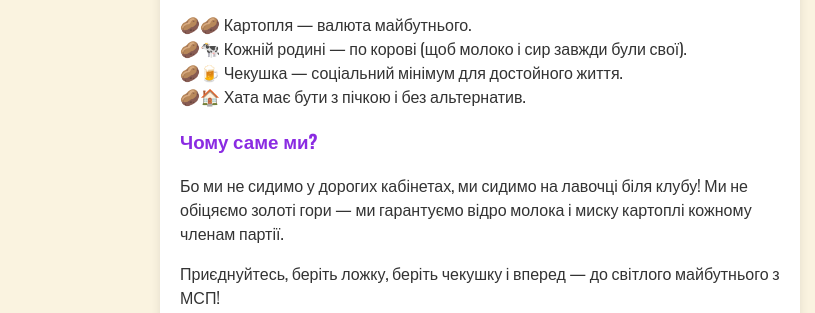
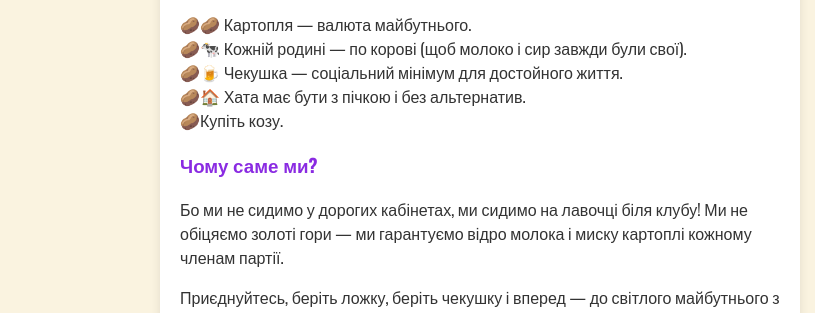
Before and after one commit to riabakmaksym-dev/lab-3, a plain HTML site: page index.html in a window 1280 px wide. Shown: the part 448-761 px from the top of the page, 0-815 px from the left. Drawn offline with nearby package versions, Linux system fonts and the light colour scheme.

Commit message:
Купіть козу

```diff
--- a/index.html
+++ b/index.html
@@ -28,6 +28,7 @@
       <li>🐄 Кожній родині — по корові (щоб молоко і сир завжди були свої).</li>
       <li>🍺 Чекушка — соціальний мінімум для достойного життя.</li>
       <li>🏠 Хата має бути з пічкою і без альтернатив.</li>
+      <li>Купіть козу.</lis>
     </ul>
 
     <h3>Чому саме ми?</h3>
```
